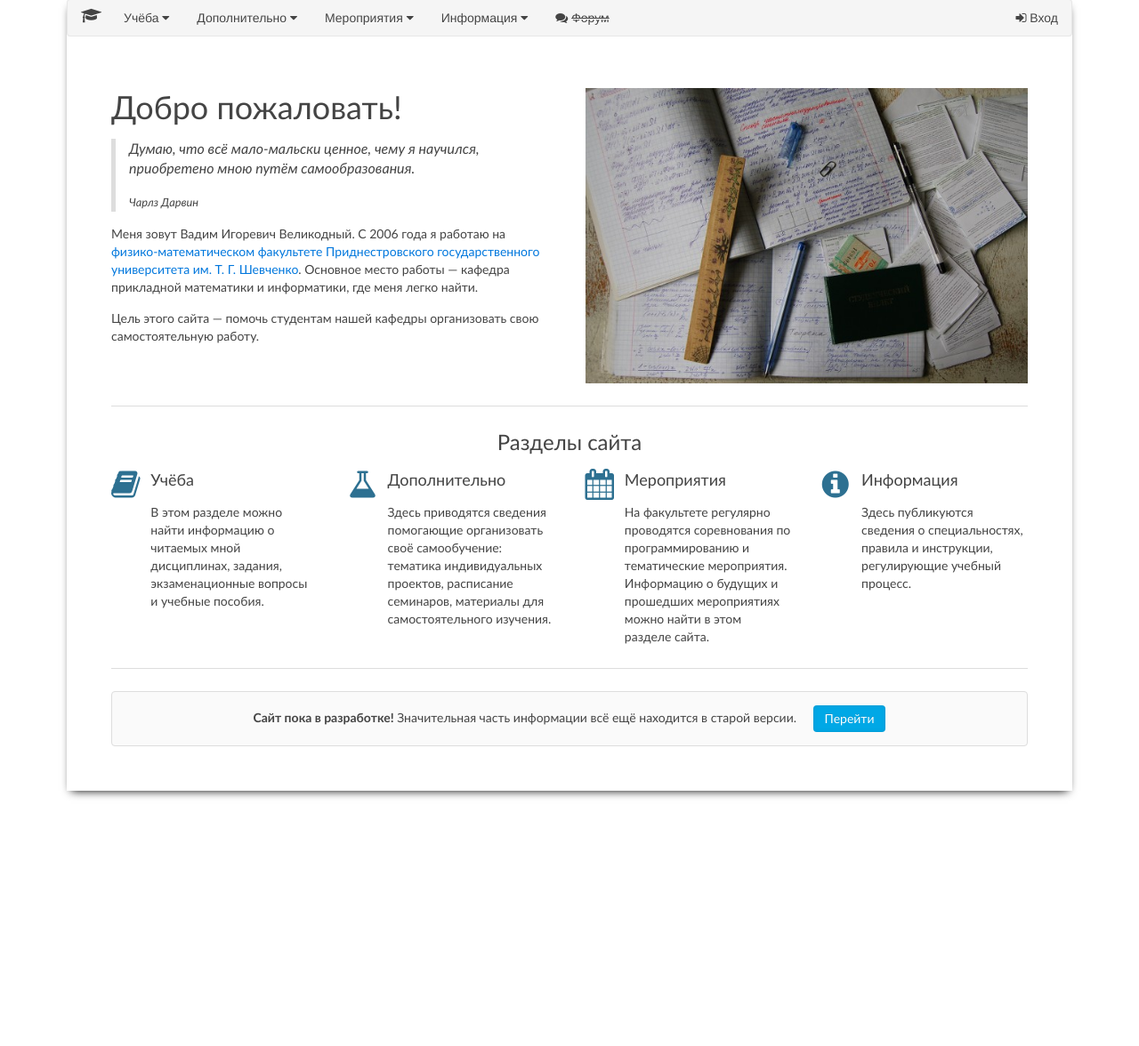
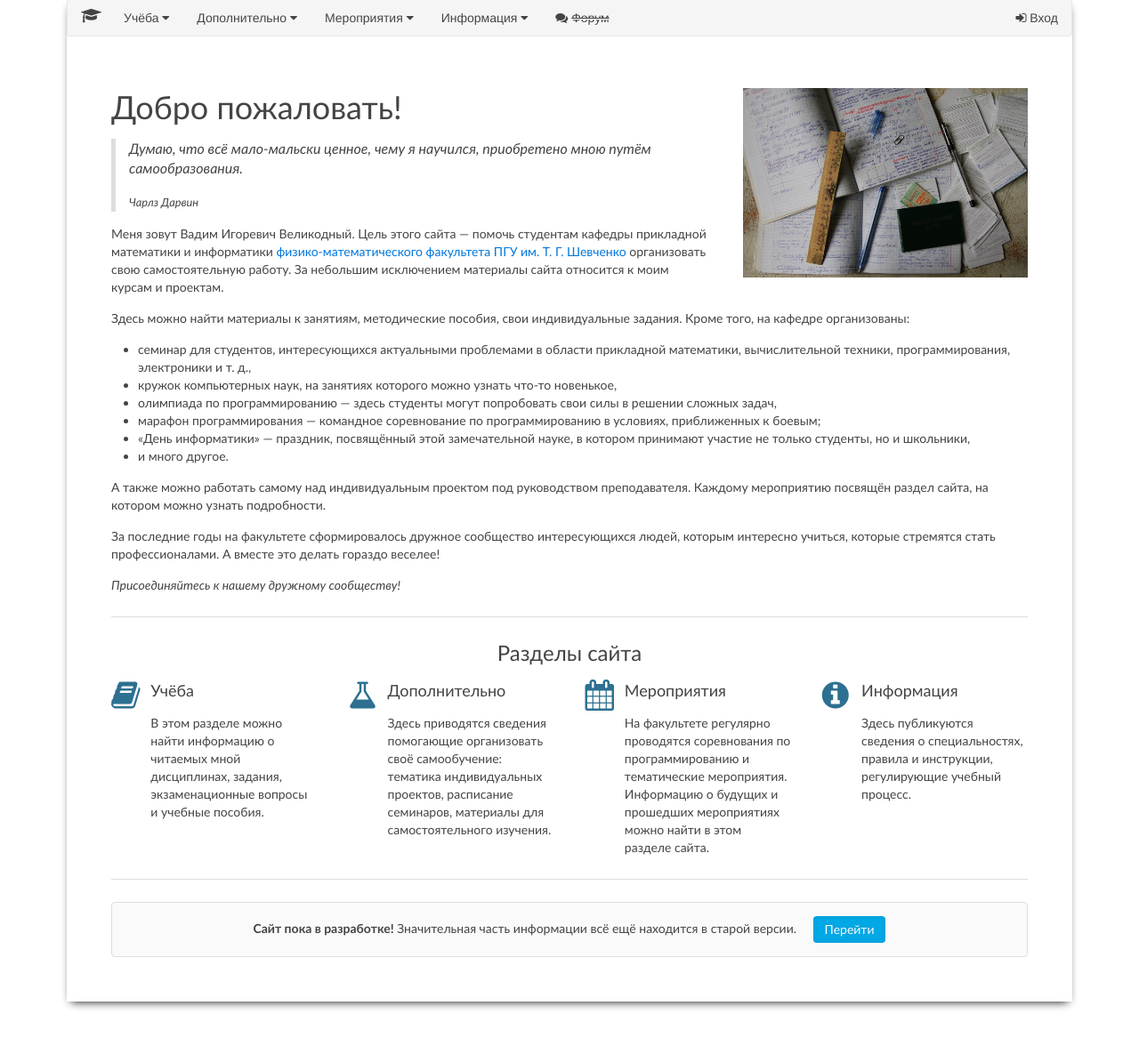
Before and after one commit to fromeflow/worksite, a Django app: template templates/index.html in a window 1280 px wide. Shown: the part 16-1192 px from the top of the page at 89% size. Before the commit the page ends 913 px from the top, so only its background shows below. Run offline with Django 3.2, Linux system fonts and the light colour scheme; the template is opened without the code that fills it, so the values that code supplies are empty.

Commit message:
Текст на главной странице

```diff
--- a/templates/index.html
+++ b/templates/index.html
@@ -2,24 +2,45 @@
 {% load staticfiles %}
 {% block content %}
 <div class="uk-grid" data-uk-grid-margin>
-    <div class="uk-width-medium-1-2">
+    <div class="uk-width-medium-2-3">
         <h1>Добро пожаловать!</h1>
 
         <blockquote><p>Думаю, что всё мало-мальски ценное, чему я научился, приобретено мною путём самообразования.</p>
             <small>Чарлз Дарвин</small></blockquote>
 
-        <p>Меня зовут Вадим Игоревич Великодный. С 2006 года я работаю на
-            <a href="http://fmf.spsu.ru">физико-математическом факультете</a>
-            <a href="http://spsu.ru">Приднестровского государственного университета им.&nbsp;Т.&nbsp;Г.&nbsp;Шевченко</a>.
-            Основное место работы — кафедра прикладной математики и информатики, где меня легко найти.</p>
-
-        <p>Цель этого сайта — помочь студентам нашей кафедры организовать свою самостоятельную работу.
-            </p>
+        <p>Меня зовут Вадим Игоревич Великодный. Цель этого сайта — помочь
+            студентам кафедры прикладной математики и информатики
+            <a href="http://fmf.spsu.ru">физико-математического факультета</a>
+            <a href="http://spsu.ru">ПГУ им.&nbsp;Т.&nbsp;Г.&nbsp;Шевченко</a>
+            организовать свою самостоятельную работу. За небольшим исключением
+            материалы сайта относится к моим курсам и проектам.</p>
     </div>
-    <div class="uk-width-medium-1-2">
+    <div class="uk-width-medium-1-3">
         <img src="{% static 'welcome.jpeg' %}" width="660" height="400">
     </div>
 </div>
+
+<p>Здесь можно найти материалы к занятиям, методические пособия, свои индивидуальные задания.
+    Кроме того, на кафедре организованы:
+    <ul>
+    <li>семинар для студентов, интересующихся актуальными проблемами в области прикладной математики,
+        вычислительной техники, программирования, электроники и т.&nbsp;д.,</li>
+    <li>кружок компьютерных наук, на занятиях которого можно узнать что-то новенькое,</li>
+    <li>олимпиада по программированию — здесь студенты могут попробовать свои силы в решении сложных задач,</li>
+    <li>марафон программирования — командное соревнование по программированию в условиях,
+        приближенных к боевым;</li>
+    <li>«День информатики» — праздник, посвящённый этой замечательной науке, в котором принимают
+        участие не только студенты, но и школьники,</li>
+    <li>и много другое.</li>
+    </ul>
+    А также можно работать самому над индивидуальным проектом под руководством преподавателя.
+    Каждому мероприятию посвящён раздел сайта, на котором можно узнать подробности.</p>
+
+<p>За последние годы на факультете сформировалось дружное сообщество интересующихся людей,
+    которым интересно учиться, которые стремятся стать профессионалами. А вместе это делать
+    гораздо веселее!</p>
+
+<p><i>Присоединяйтесь к нашему дружному сообществу!</i></p>
 
 <hr class="uk-grid-divider">
 
```
